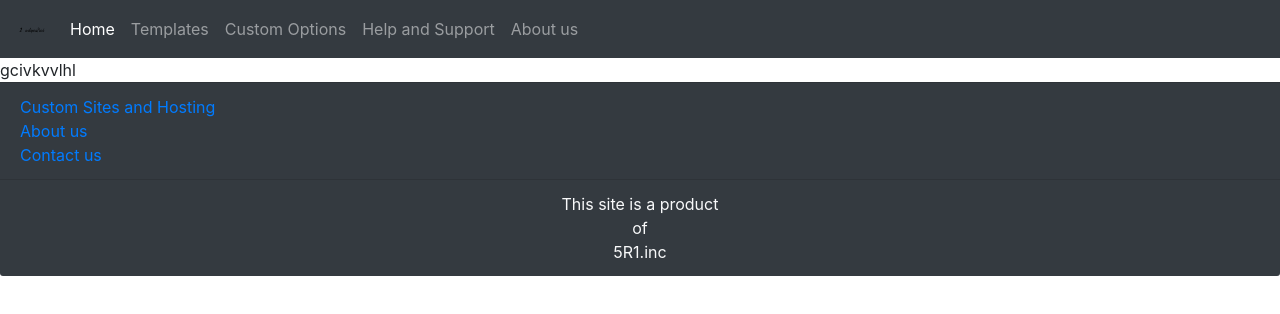
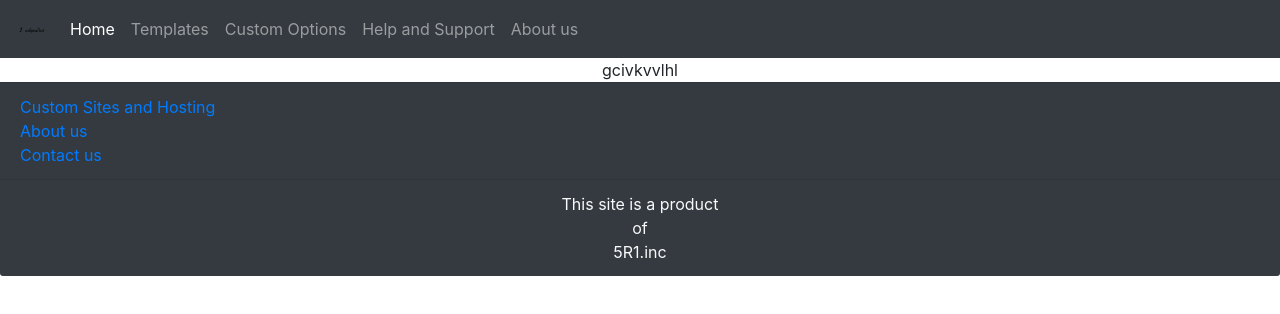
Before and after one commit to 5r100/5r100.github.io, a plain HTML site: page index.html in a window 1280 px wide. Drawn offline with nearby package versions, Linux system fonts and the light colour scheme; files that its build step writes are made by us from their sources; a web font is replaced by a local one.

Commit message:
Update index.html

```diff
--- a/index.html
+++ b/index.html
@@ -42,7 +42,7 @@
                 </ul>
             </nav>
 		</header>
-		<div class="main-looks">
+		<div class="main-top">
 		    gcivkvvlhl
 		</div>
 		<footer>
```
